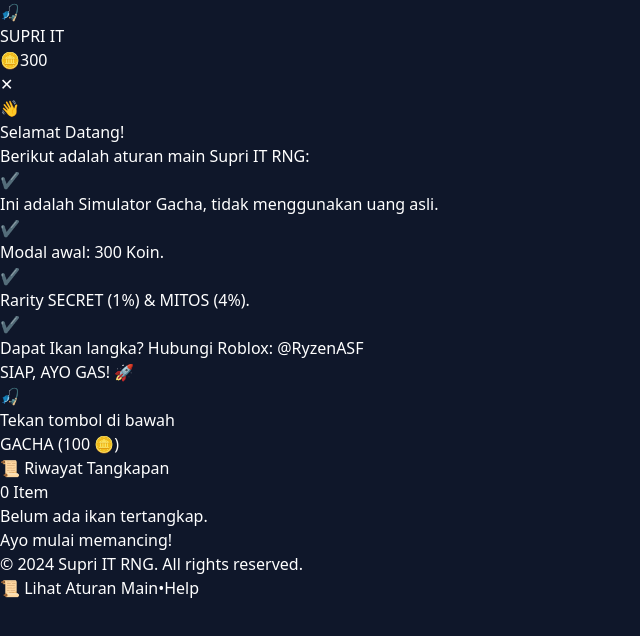
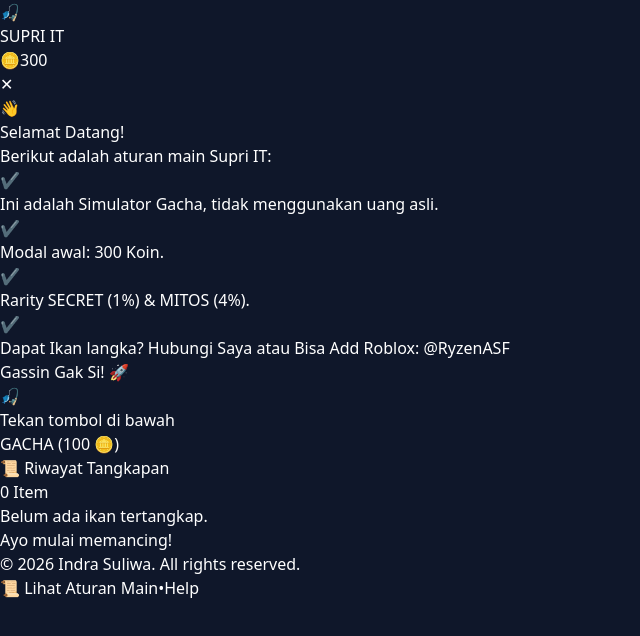
Before and after one commit to indrassuliwa1/gachagamefish, a React (Vite) app in the folder gacha-fish/: page / in a window 1280 px wide. Shown: the top 636 px of the page, without its empty margins (0-640 px from the left). Built offline with nearby package versions, Linux system fonts and the light colour scheme.

Commit message:
first Nambah12345678

```diff
--- a/gacha-fish/src/App.jsx
+++ b/gacha-fish/src/App.jsx
@@ -3,7 +3,7 @@ import axios from 'axios';
 import confetti from 'canvas-confetti';
 import { motion, AnimatePresence } from 'framer-motion';
 
-// --- DATA IKAN (LOCAL BACKUP) ---
+
 const LOCAL_FISH_DB = [
   { name: "Aduh Kamu Dapat Sampah", rarity: "Common", chance: 0.40, color: "text-gray-400", price: 5 },
   { name: "Iziin belum Hoki", rarity: "Uncommon", chance: 0.30, color: "text-gray-400", price: 15 },
@@ -168,7 +168,7 @@ function App() {
                 👋
               </div>
               <h2 className="text-2xl font-black text-white mb-2">Selamat Datang!</h2>
-              <p className="text-gray-400 text-sm mb-6">Berikut adalah aturan main <span className="text-indigo-400 font-bold">Supri IT RNG</span>:</p>
+              <p className="text-gray-400 text-sm mb-6">Berikut adalah aturan main <span className="text-indigo-400 font-bold">Supri IT</span>:</p>
 
               <div className="bg-black/30 p-4 rounded-xl text-left space-y-3 mb-8 text-sm text-gray-300 border border-white/5">
                 <div className="flex items-start gap-3">
@@ -185,7 +185,7 @@ function App() {
                 </div>
                 <div className="flex items-start gap-3">
                   <span className="text-indigo-400 mt-0.5">✔</span>
-                  <p>Dapat Ikan langka? Hubungi Roblox: <span className="text-white font-bold">@RyzenASF</span></p>
+                  <p>Dapat Ikan langka? Hubungi Saya atau Bisa Add Roblox: <span className="text-white font-bold">@RyzenASF</span></p>
                 </div>
               </div>
 
@@ -193,7 +193,7 @@ function App() {
                 onClick={handleAcceptWelcome}
                 className="w-full py-4 bg-indigo-600 hover:bg-indigo-500 text-white font-bold rounded-xl transition-all active:scale-95 shadow-lg shadow-indigo-500/25"
               >
-                SIAP, AYO GAS! 🚀
+                Gassin Gak Si! 🚀
               </button>
             </div>
           </motion.div>
@@ -349,7 +349,7 @@ function App() {
       {/* --- FOOTER (ADA TOMBOL LIHAT ATURAN) --- */}
       <footer className="w-full bg-[#202225] border-t border-white/5 py-8 mt-auto z-10">
         <div className="max-w-7xl mx-auto px-4 text-center">
-          <p className="text-gray-500 text-sm mb-4">&copy; 2024 <span className="text-indigo-400 font-bold">Supri IT RNG</span>. All rights reserved.</p>
+          <p className="text-gray-500 text-sm mb-4">&copy; 2026 <span className="text-indigo-400 font-bold">Indra Suliwa</span>. All rights reserved.</p>
           <div className="flex justify-center items-center gap-4 text-xs text-gray-600">
             {/* TOMBOL UNTUK MEMBUKA KEMBALI POP-UP */}
             <button
```
